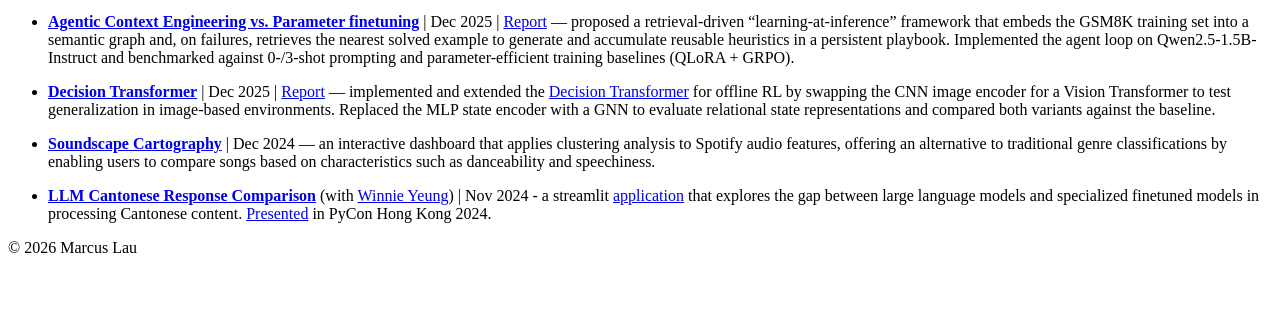
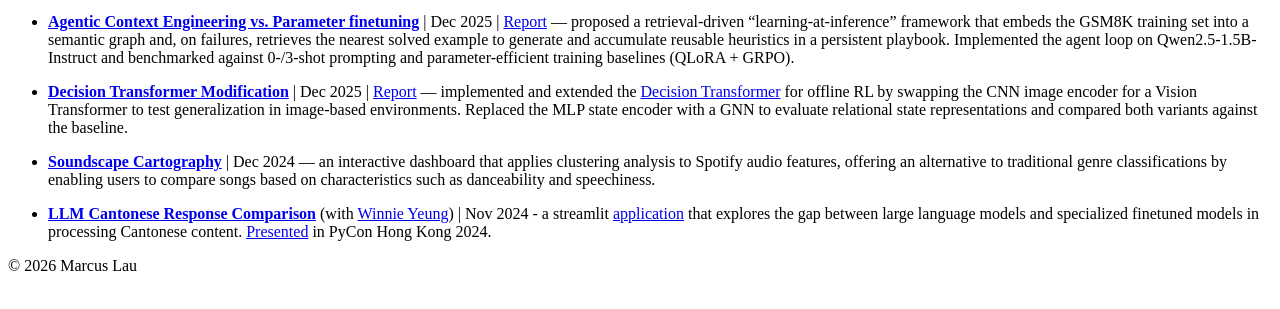
Before and after one commit to sucramual/sucramual.github.io, an Eleventy site: page src/projects/index.md in a window 1280 px wide. Shown: the part 145-454 px from the top of the page. Built offline with nearby package versions, Linux system fonts and the light colour scheme; Eleventy itself is replaced by a stand-in of ours; files that its build step writes are made by us from their sources.

Commit message:
update projects

```diff
--- a/src/projects/index.md
+++ b/src/projects/index.md
@@ -9,8 +9,8 @@ Here's a collection of projects I've worked on:
 
 - [**Agentic Context Engineering vs. Parameter finetuning**](https://github.com/sucramual/GR-ACE) | Dec 2025 | [Report](https://drive.google.com/file/d/1VwYcegvtap0NVDjC8PCViQB2TaGnjS9X/view?usp=share_link) — proposed a retrieval-driven “learning-at-inference” framework that embeds the GSM8K training set into a semantic graph and, on failures, retrieves the nearest solved example to generate and accumulate reusable heuristics in a persistent playbook. Implemented the agent loop on Qwen2.5-1.5B-Instruct and benchmarked against 0-/3-shot prompting and parameter-efficient training baselines (QLoRA + GRPO).
 
-* [**Decision Transformer**](https://github.com/sucramual/Decision-Transformers) | Dec 2025 | [Report](https://drive.google.com/file/d/13D29LVNYrEXfVPDH6AyCz_1X_gNjrnUf/view?usp=sharing) — implemented and extended the [Decision Transformer](https://arxiv.org/pdf/2106.01345) for offline RL by swapping the CNN image encoder for a Vision Transformer to test generalization in image-based environments. Replaced the MLP state encoder with a GNN to evaluate relational state representations and compared both variants against the baseline.
+- [**Decision Transformer Modification**](https://github.com/sucramual/Decision-Transformers) | Dec 2025 | [Report](https://drive.google.com/file/d/13D29LVNYrEXfVPDH6AyCz_1X_gNjrnUf/view?usp=sharing) — implemented and extended the [Decision Transformer](https://arxiv.org/pdf/2106.01345) for offline RL by swapping the CNN image encoder for a Vision Transformer to test generalization in image-based environments. Replaced the MLP state encoder with a GNN to evaluate relational state representations and compared both variants against the baseline.
 
 - [**Soundscape Cartography**](https://github.com/sucramual/Soundscape-Cartography) | Dec 2024 — an interactive dashboard that applies clustering analysis to Spotify audio features, offering an alternative to traditional genre classifications by enabling users to compare songs based on characteristics such as danceability and speechiness.
 
-- [**LLM Cantonese Response Comparison**](https://github.com/sucramual/PyCon-Project) (with [Winnie Yeung](https://vionwinnie.github.io/)) | Nov 2024  - a streamlit [application](https://pycon-project-2024.streamlit.app/) that explores the gap between large language models and specialized finetuned models in processing Cantonese content. [Presented](https://pretalx.com/pyconhk2024/talk/CEWPVB/) in PyCon Hong Kong 2024.
+- [**LLM Cantonese Response Comparison**](https://github.com/sucramual/PyCon-Project) (with [Winnie Yeung](https://vionwinnie.github.io/)) | Nov 2024 - a streamlit [application](https://pycon-project-2024.streamlit.app/) that explores the gap between large language models and specialized finetuned models in processing Cantonese content. [Presented](https://pretalx.com/pyconhk2024/talk/CEWPVB/) in PyCon Hong Kong 2024.
```
